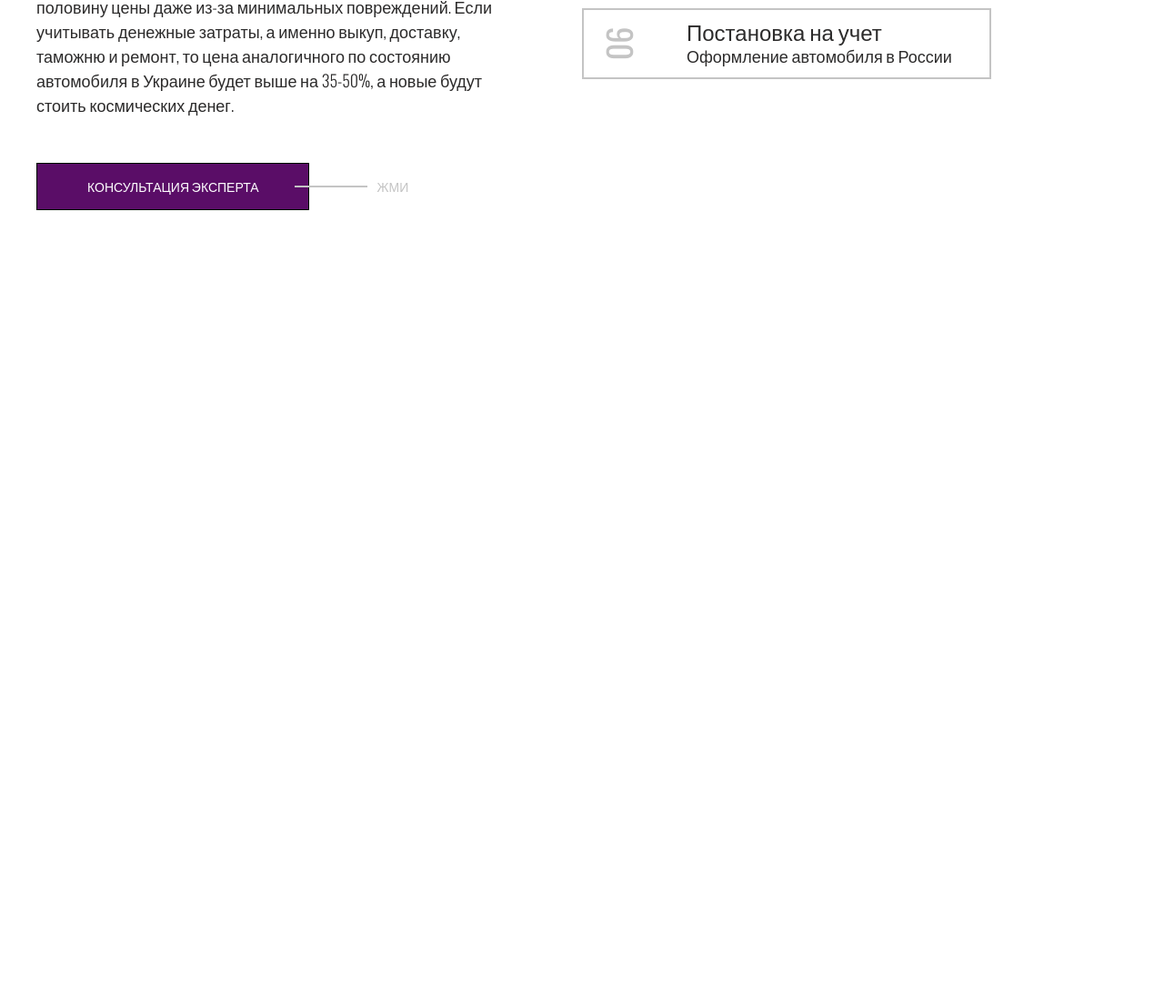
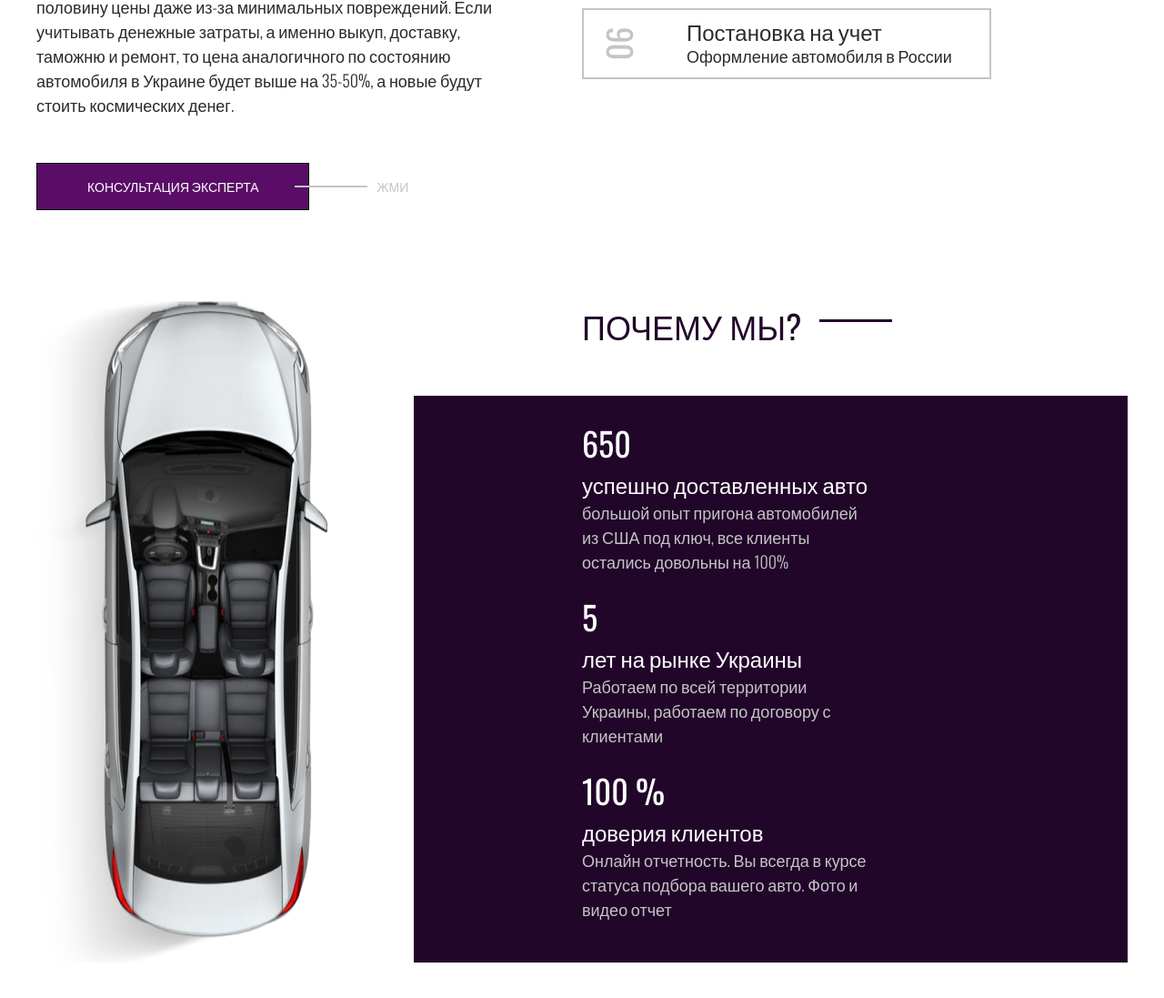
Before and after one commit to XDobriev/Auto-Express, a plain HTML site: page index.html in a window 1280 px wide. Shown: the part 1703-2800 px from the top of the page at 91% size. Before the commit the page ends 2034 px from the top, so only its background shows below. Drawn offline with nearby package versions, Linux system fonts and the light colour scheme.

Commit message:
add: complete section benefits

```diff
--- a/css/style.css
+++ b/css/style.css
@@ -222,3 +222,51 @@ a {
     font-size: 24px;
     font-weight: 300;
 }
+
+.benefits {
+    margin-bottom: 100px;
+}
+
+.benefits__inner {
+    display: flex;
+}
+
+.benefits__images {
+    margin-right: 95px;
+}
+
+.benefits__content {
+    width: 100%;
+    color: #fff;
+}
+
+.benefits__title {
+    margin-left: 185px;
+}
+
+.benefits__list {
+    list-style: none;
+    background-color: #21062A;
+    padding: 25px 0 25px 185px;
+}
+
+.benefits__list-item {
+    width: 320px;
+    margin-bottom: 20px;
+}
+
+.benefits__item-num {
+    font-weight: 400;
+    font-size: 36px;
+    line-height: 54px;
+}
+
+.benefits__item-title {
+    font-weight: 300;
+    font-size: 24px;
+    line-height: 36px;
+}
+
+.benefits__item-text {
+    color: #C4C4C4;
+}
--- a/index.html
+++ b/index.html
@@ -91,7 +91,34 @@
                 </div>
             </div>
         </section>
+        <section class="benefits">
+            <div class="container">
+                <div class="benefits__inner">
+                    <img class="benefits__images" src="images/car.png" alt="car">
+                    <div class="benefits__content">
+                        <h2 class="title benefits__title">ПОЧЕМУ МЫ?</h2>
+                        <ul class="benefits__list">
+                            <li class="benefits__list-item">
+                                <p class="benefits__item-num">650</p>
+                                <p class="benefits__item-title">успешно доставленных авто</p>
+                                <p class="benefits__item-text">большой опыт пригона автомобилей из США под ключ, все клиенты остались довольны на 100%</p>
+                            </li>
+                            <li class="benefits__list-item">
+                                <p class="benefits__item-num">5</p>
+                                <p class="benefits__item-title">лет на рынке Украины</p>
+                                <p class="benefits__item-text">Работаем по всей территории Украины, работаем по договору с клиентами</p>
+                            </li>
+                            <li class="benefits__list-item">
+                                <p class="benefits__item-num">100 %</p>
+                                <p class="benefits__item-title">доверия клиентов</p>
+                                <p class="benefits__item-text">Онлайн отчетность. Вы всегда в курсе статуса подбора вашего авто. Фото и видео отчет</p>
+                            </li>
 
+                        </ul>
+                    </div>
+                </div>
+            </div>
+        </section>
     </main>
 
     <script src="https://ajax.googleapis.com/ajax/libs/jquery/3.4.1/jquery.min.js"></script>
```
Also changed, not shown: images/car.png (added).
